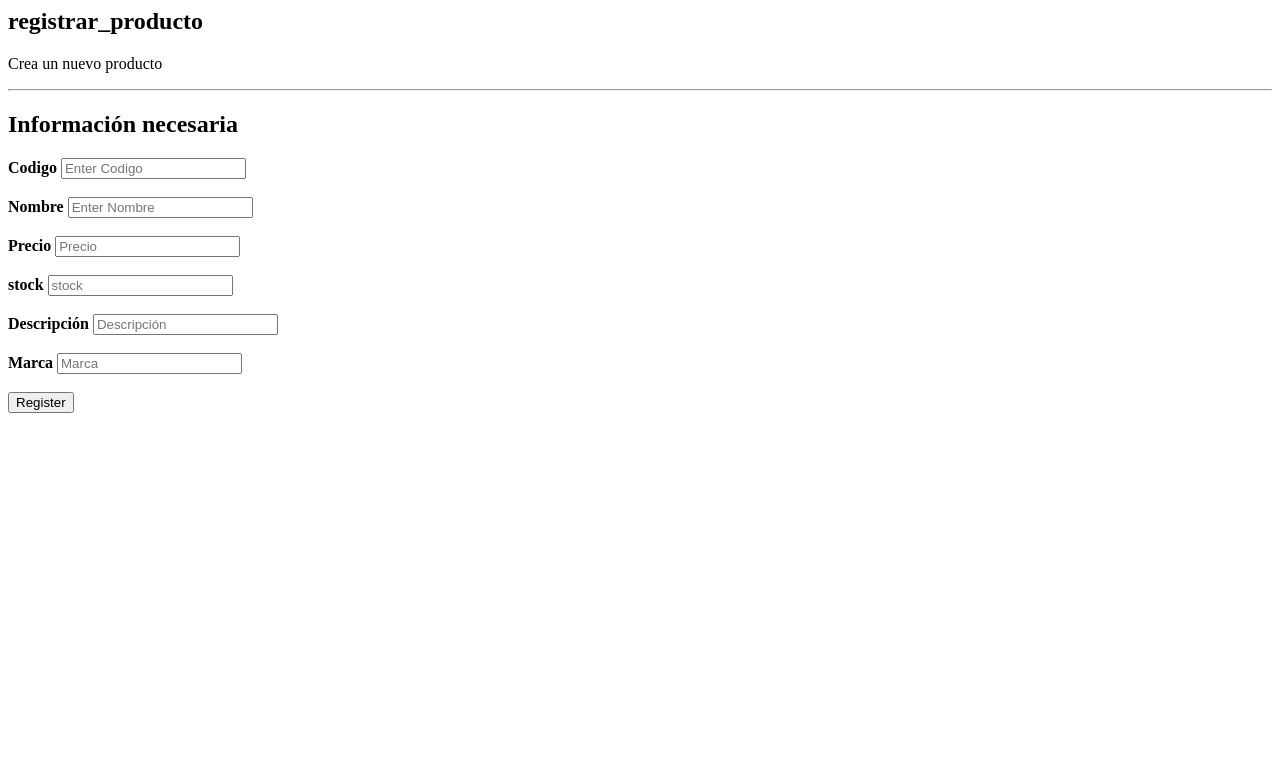
After one commit to iranalvarez27/Proyecto-Final, a Flask app: page /registrar_producto in a window 1280 px wide. The commit adds this page. Shown: the top 783 px of the page. Run offline with Flask 2, Linux system fonts and the light colour scheme.

Commit message:
login arreglado

```diff
--- a/app/__init__.py
+++ b/app/__init__.py
@@ -8,5 +8,5 @@ db = SQLAlchemy(app)
 
 from app.routes.login_bp import login_bp
 app.register_blueprint(login_bp, url_prefix="/")
-
+#app.register_blueprint(Vender_bp,url_prefix="/vender")
 db.create_all()
--- a/app/controllers/LoginController.py
+++ b/app/controllers/LoginController.py
@@ -2,11 +2,13 @@ import re
 from flask import render_template, request, redirect
 from app import db
 from app import models
-from app.models import Usuario
+from app.models import Usuario,Product
+
 
 import json
 
 def index():
+    print(request)
     if request.method == 'POST':
         email = request.form['email']
         password = request.form['password']
@@ -25,14 +27,14 @@ def index():
 
 def register():
     if request.method == 'POST':
-        name = request.form['name']
-        phone = request.form['phone']
+        name = request.form['Name']
+        phone = request.form['Phone']
         adress = request.form['adress']
         username = request.form['username']
         email = request.form['email']
         password = request.form['password']
         try:
-            newUser = models.Usuario(username=username, email=email, password=password,name=name,phone=phone,adress=adress )
+            newUser = models.Usuario(name=name,phone=phone,adress=adress,username=username,email=email,password=password)
             db.session.add(newUser)
             db.session.commit()
         except Exception as err:
@@ -44,3 +46,26 @@ def register():
 
 def choose():
     return render_template("choose.html")
+def vender():
+    return render_template("Vender.html")
+def productos():
+    return render_template("Productos.html")
+
+def registrar_producto():
+    if request.method == 'POST':
+        p_id = request.form['Codigo']
+        p_name = request.form['Nombre']
+        p_price = request.form['Precio']
+        p_stock = request.form['stock']
+        p_description = request.form['Descripción']
+        passwp_brandord = request.form['Marca']
+
+        try:
+            newProduct = models.Product(p_id=p_id,p_name=p_name,p_price=p_price,p_stock=p_stock,p_description=p_description,papasswp_brandordssword=passwp_brandord)
+            db.session.add(newProduct)
+            db.session.commit()
+        except Exception as err:
+            print (err)
+            return "Tu producto no se pudo registrar intenat de nuevo"
+        return redirect("/productos")
+    return render_template("registrar_producto.html")
--- a/app/models.py
+++ b/app/models.py
@@ -16,7 +16,6 @@ class Usuario(db.Model):
     email = db.Column(db.String(120), unique=True, nullable=False) #correo personal
     password = db.Column(db.String(120), nullable=False) # Encriptar
 
-    Productos = relationship("Product",secondary="compra")
     def __repr__(self):
         return '<Usuario {}>'.format(self.username)
 
@@ -29,8 +28,6 @@ class Product(db.Model):
     p_stock = db.Column(db.Integer, nullable=False) #stock
     p_description = db.Column(db.String(120), nullable=False) #descripcion del producto
     p_brand = db.Column(db.String(120), nullable=False) #marca del producto
-    p_due_date = db.Column(db.String(120), nullable=False) #fecha de caducidad
-    Usuarios = relationship("Usuario",secondary="compra")
 
     def __repr__(self):
         return '<Product {}>'.format(self.p_name)
@@ -43,6 +40,7 @@ class Compra(db.Model):
     user_idc = db.Column(db.Integer,db.ForeignKey("Usuarios.id"))
     product_idc = db.Column(db.Integer,db.ForeignKey("Productos.id"))
     Product = relationship(Product,backref=backref("Compra",cascade="all, delete-orphan"))
+    Usuario = relationship(Usuario,backref=backref("Compra",cascade="all, delete-orphan"))
 
     def _repr_(self):
         return '<Compra {}>'.format(self.c_registro)
--- a/app/routes/login_bp.py
+++ b/app/routes/login_bp.py
@@ -1,9 +1,12 @@
 
 from flask import Blueprint
-from app.controllers.LoginController import index, register, choose
+from app.controllers.LoginController import index, register, choose, vender, productos, registrar_producto
 
 login_bp = Blueprint('login_bp', __name__)
 
 login_bp.route("/", methods=["GET", "POST"]) (index)
 login_bp.route("/register", methods=["GET", "POST"]) (register)
 login_bp.route("/choose", methods=["GET", "POST"]) (choose)
+login_bp.route("/vender", methods=["GET", "POST"]) (vender)
+login_bp.route("/productos", methods=["GET", "POST"]) (productos)
+login_bp.route("/registrar_producto", methods=["GET", "POST"]) (registrar_producto)
--- a/app/templates/Vender_Productos.html
+++ b/app/templates/Productos.html
@@ -1,5 +1,5 @@
 <body>
-    <button name="Registrar" type="Registrar">Register</button>
+    <button class="cn"><a href="/registrar_producto">Registrar</a></button>
 </body>
 <br></br>
 <!DOCTYPE html>
@@ -16,9 +16,11 @@
         <label for="Nombre_Producto">Producto</label>
         <input name="Nombre_Producto" id="Nombre_Producto">
         <br></br>
-        <br></br>
         <label for="Codigo">Codigo</label>
         <input name="Codigo" id="Codigo">
+        <br></br>
+        <label for="Marca">Marca</label>
+        <input name="Marca" id="Marca">
         <br></br>
         <button name="Buscar" >Buscar</button>
     </form>
--- a/app/templates/choose.html
+++ b/app/templates/choose.html
@@ -12,7 +12,7 @@
     <button onclick="location.href='/Comprar'">Comprar</button>
     <br></br>
     <br></br>
-    <button onclick="location.href='/Vender'">Vender</button>
+    <button onclick="location.href='/vender'">Vender</button>
     <br></br>
 </body>
 </html>
--- /dev/null
+++ b/app/templates/registrar_producto.html
@@ -0,0 +1,29 @@
+<body>
+    <form action="" method="POST">
+      <section class="container">
+        <h1>registrar_producto</h1>
+        <p>Crea un nuevo producto</p>
+        <hr>
+        <h2>Información necesaria</h2>
+        <label for="Codigo"><b>Codigo</b></label>
+        <input type="text" placeholder="Enter Codigo" name="Codigo" id="Codigo" required>
+        <br></br>
+        <label for="Nombre"><b>Nombre</b></label>
+        <input type="Nombre" placeholder="Enter Nombre" name="Nombre" id="Nombre" required>
+        <br></br>
+        <label for="Precio"><b>Precio</b></label>
+        <input type="number" placeholder="Precio" name="Precio" id="Precio" required>
+        <br></br>
+        <label for="stock"><b>stock</b></label>
+        <input type="number" placeholder="stock" name="stock" id="stock" required>
+        <br></br>
+        <label for="Descripción"><b>Descripción</b></label>
+        <input type="Descripción" placeholder="Descripción" name="Descripción" id="Descripción" required>
+        <br></br>
+        <label for="Marca"><b>Marca</b></label>
+        <input type="Marca" placeholder="Marca" name="Marca" id="Marca" required>
+        <br></br>
+        <input type="submit" value="Register">
+    </form>
+  </body>
+  </html>
```
Also changed, not shown: app/controllers/VenderController.py (deleted, +0 -8 lines), app/routes/Vender_bp.py (deleted, +0 -7 lines), app/templates/Vender.html (+5 -5 lines), app/templates/index.html (+17 -57 lines), app/templates/index1.html (added, +64 -0 lines), app/templates/register.html (+4 -4 lines).
